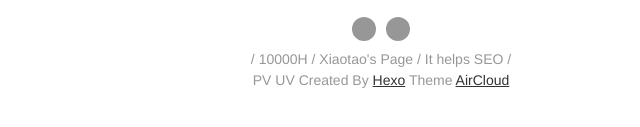
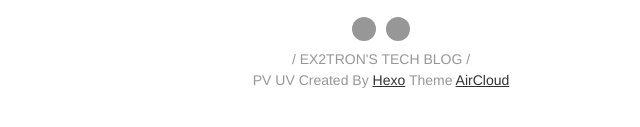
Before and after one commit to dapangxue/dapangxue.github.io, a plain HTML site: page 2019/09/17/第二次周报/index.html in a window 1280 px wide. Shown: the part 563-690 px from the top of the page, 259-899 px from the left. Drawn offline with nearby package versions, Linux system fonts and the light colour scheme; some packages are replaced by stand-ins of ours; a script that the page names is missing; some icons are missing; a small style sheet from the web is missing.

Commit message:
Site updated: 2019-09-18 20:32:46

```diff
--- a/2019/09/17/第二次周报/index.html
+++ b/2019/09/17/第二次周报/index.html
@@ -193,13 +193,7 @@
     <p>
         <span>/</span>
 
-        <span><a href="https://www.10000h.top">10000H</a></span>
-        <span>/</span>
-
-        <span><a href="https://niexiaotao.com">Xiaotao&#39;s Page</a></span>
-        <span>/</span>
-
-        <span><a href="#">It helps SEO</a></span>
+        <span><a href="http://ex2tron.wang">EX2TRON&#39;S TECH BLOG</a></span>
         <span>/</span>
 
     </p>
```
Also changed, not shown: WeeklyReport/week1.html (+1 -7 lines), archive/2019/09/index.html (+1 -7 lines), archive/2019/index.html (+1 -7 lines), archive/index.html (+1 -7 lines), index.html (+1 -7 lines).
